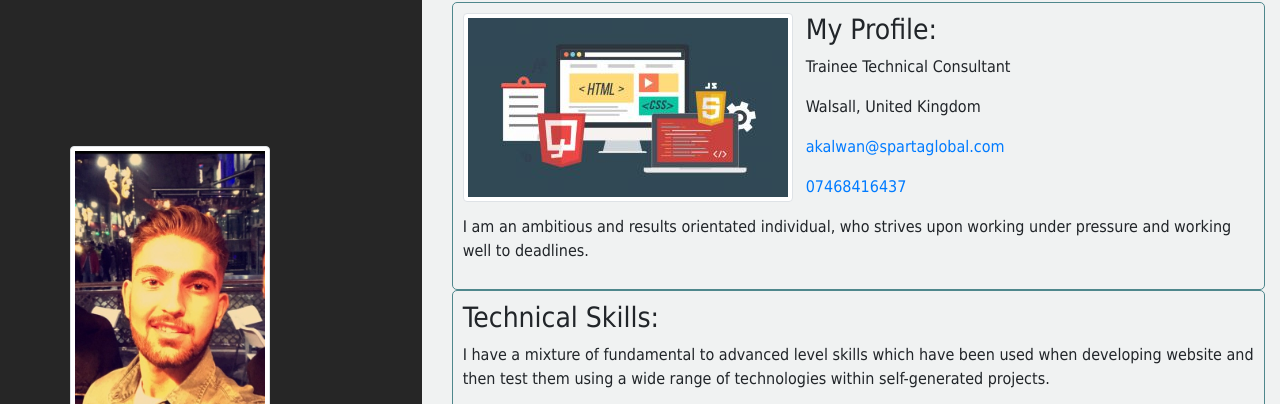
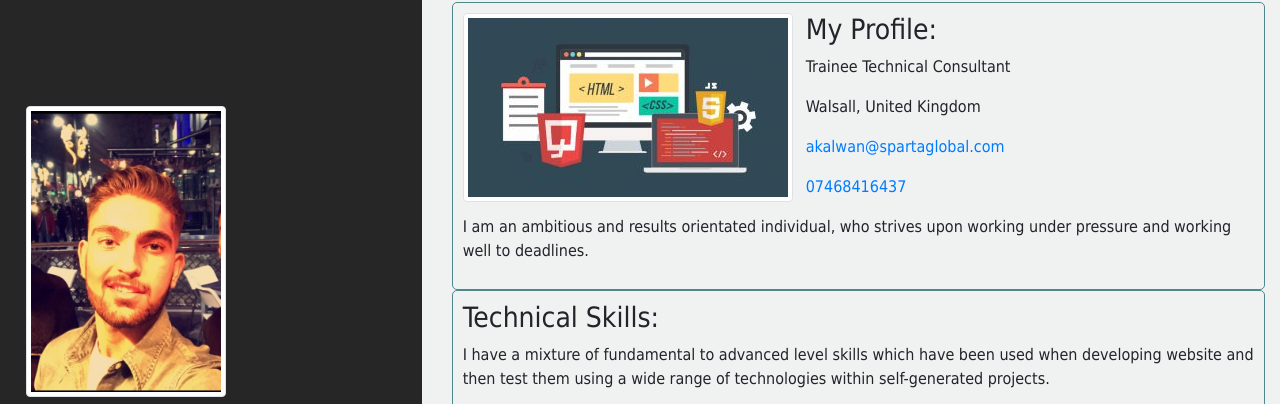
Before and after one commit to arunkal1/Portfolio, a plain HTML site: page index.html in a window 1280 px wide. Shown: the part 54-458 px from the top of the page. Drawn offline with nearby package versions, Linux system fonts and the light colour scheme.

Commit message:
Fixed earlier issue of position fixed; for left column- items are now fixed and are visible on resizing the display. Will test on different displays now

```diff
--- a/css/styles.css
+++ b/css/styles.css
@@ -1,3 +1,4 @@
+/* ----------------------------------------- */
 /* Base Styles */
 body {
   font-family: Tahoma, Geneva, sans-serif;
@@ -12,7 +13,7 @@ body {
   color: #4E878C;
 }
 
-/* -------------- */
+/* ----------------------------------------- */
 /* Column Styles */
 .column-left {
   background-color: #262626;
@@ -24,10 +25,14 @@ body {
 }
 
 .fixed {
-  padding-left: 70px;
-  padding-top: 200px;
+  left: 2%;
+  position: fixed;
   text-transform: uppercase;
-  /* position: fixed; */
+  top: 20%;
+}
+
+.col-md-4 {
+  min-height: 700px;
 }
 
 .profile-image {
@@ -46,13 +51,13 @@ hr {
   padding-right: 5px;
 }
 
-/* ------- */
+/* ----------------------------------------- */
 /* Floats */
 .first-image {
   margin-right: 13px;
 }
 
-/* ---------------- */
+/* ----------------------------------------- */
 /* Right Box Styles */
 /* Box 1 */
 .box-1, .box-2, .box-3, .box-4{
```
